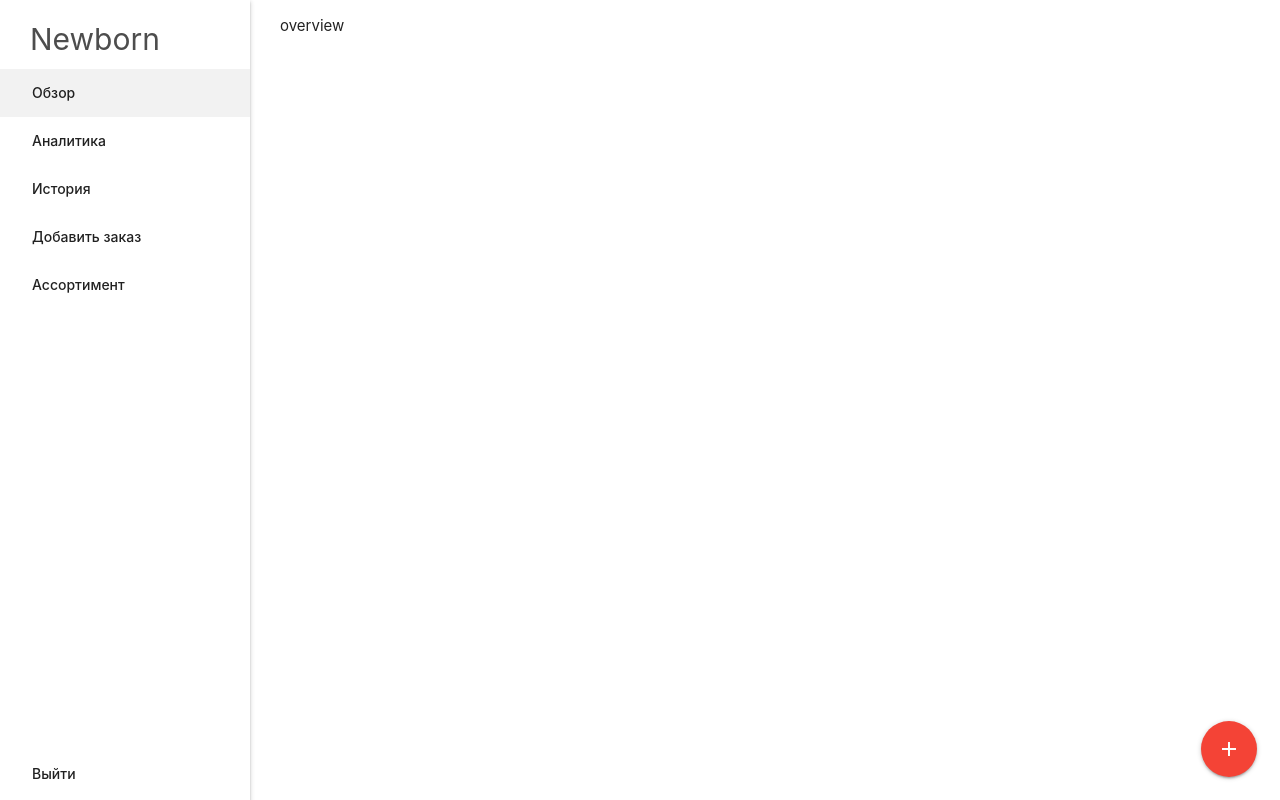
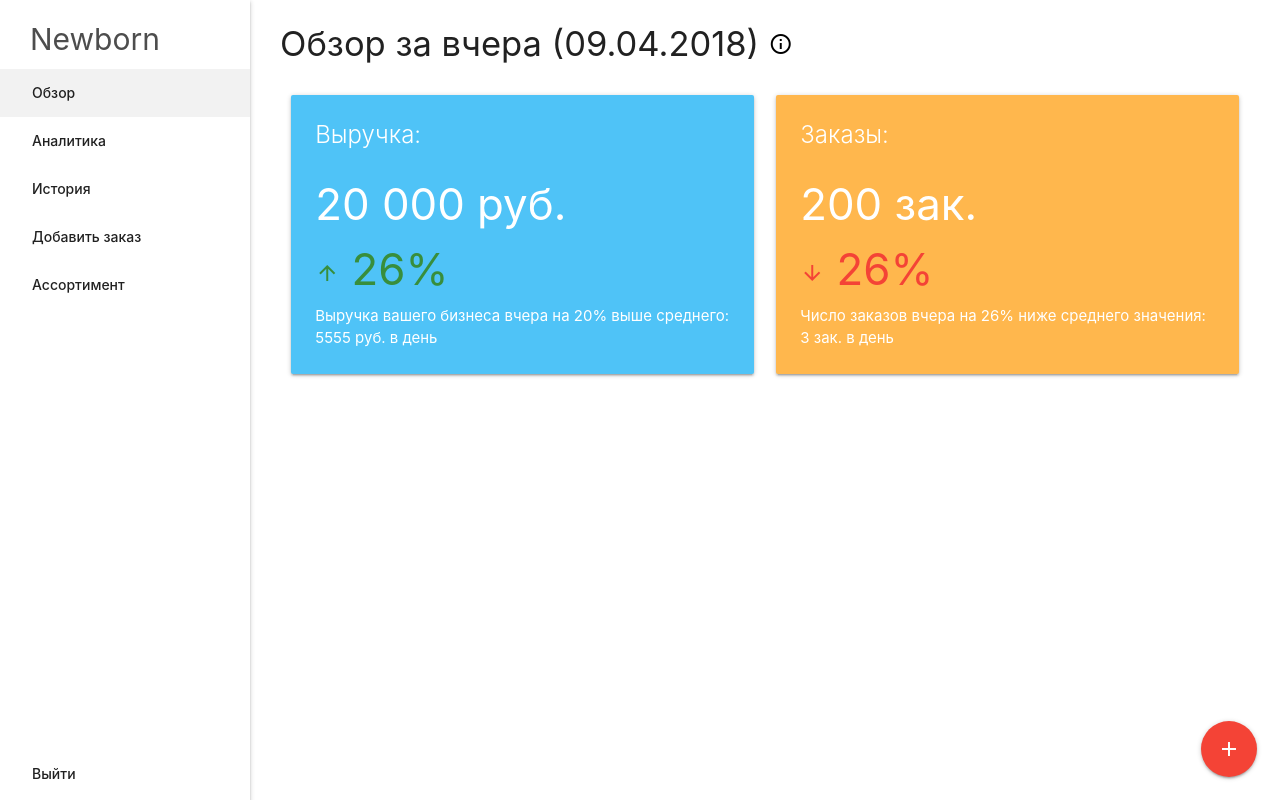
Before and after one commit to sspinit88/fullstack-wfms, an Angular app in the folder client/: page /site/overview in a window 1280 px wide. Built offline with nearby package versions, Linux system fonts and the light colour scheme; sample sign-in values are in the browser's storage.

Commit message:
added loader with async pipe to categories-pages

```diff
--- a/client/src/app/app.module.ts
+++ b/client/src/app/app.module.ts
@@ -16,6 +16,8 @@ import {AnalitycsPageComponent} from './analitycs-page/analitycs-page.component'
 import {HistoryPageComponent} from './history-page/history-page.component';
 import {OrderPageComponent} from './order-page/order-page.component';
 import {CategoriesPageComponent} from './categories-page/categories-page.component';
+import {CategoriesService} from "./shared/services/categories.service";
+import {LoaderComponent} from './shared/components/loader/loader.component';
 
 @NgModule({
   declarations: [
@@ -28,7 +30,8 @@ import {CategoriesPageComponent} from './categories-page/categories-page.compone
     AnalitycsPageComponent,
     HistoryPageComponent,
     OrderPageComponent,
-    CategoriesPageComponent
+    CategoriesPageComponent,
+    LoaderComponent
   ],
   imports: [
     BrowserModule,
@@ -39,6 +42,7 @@ import {CategoriesPageComponent} from './categories-page/categories-page.compone
   ],
   providers: [
     AuthGuard,
+    CategoriesService,
     {
       provide: HTTP_INTERCEPTORS,
       multi: true,
--- a/client/src/app/categories-page/categories-page.component.html
+++ b/client/src/app/categories-page/categories-page.component.html
@@ -1,3 +1,33 @@
-<p>
-  categories-page works!
-</p>
+<div class="page-title">
+  <h4>Категории</h4>
+  <button class="waves-effect waves-light btn grey darken-1"
+          [routerLink]="['/site', 'new']">
+    Добавить категорию
+  </button>
+</div>
+
+<div class="row"
+      *ngIf="categories$ | async as categories; else loader">
+  <div class="col s12">
+    <div class="collection"
+          *ngIf="categories.length !== 0; else empty">
+      <a class="collection-item"
+          *ngFor="let category of categories; trackBy:trackByFn"
+          [routerLink]="['/site', 'categories', category._id]">
+        {{category.name}}
+      </a>
+    </div>
+  </div>
+</div>
+
+<ng-template #loader>
+  <app-loader></app-loader>
+</ng-template>
+
+<ng-template #empty>
+  <div class="center">
+    <p>
+      Нет ни одной категории.
+    </p>
+  </div>
+</ng-template>
--- a/client/src/app/categories-page/categories-page.component.ts
+++ b/client/src/app/categories-page/categories-page.component.ts
@@ -1,4 +1,7 @@
 import { Component, OnInit } from '@angular/core';
+import {CategoriesService} from "../shared/services/categories.service";
+import {CategoryModel} from "../shared/models/category.model";
+import {Observable} from "rxjs/index";
 
 @Component({
   selector: 'app-categories-page',
@@ -6,10 +9,37 @@ import { Component, OnInit } from '@angular/core';
   styleUrls: ['./categories-page.component.scss']
 })
 export class CategoriesPageComponent implements OnInit {
+  // вывод лоадера с помощью флага - старый подход, прогрессивный - с помощью pipe async
+  // для того, что бы вернуть старый вариант с лоадером - снять коммент после пометки $isLoader
+  // вернуть условие для показа блоков в html.component
+  // $isLoader
+  // isLoading: boolean = false;
+  // categories: CategoryModel[] = [];
 
-  constructor() { }
+  // с pipe async
+  // categories$ - $ означает, что данная переменная явлю rxjs-стримом и является асинхронной
+  categories$: Observable<CategoryModel[]>;
+
+  constructor(
+      private categoriesService: CategoriesService,
+  ) {}
 
   ngOnInit() {
+    // work with loader
+    // $isLoader
+    // this.isLoading = true;
+
+    // get all categories + $$isLoader
+    // this.categoriesService.fetch().subscribe(categories => {
+    //   this.isLoading = false;
+    //   this.categories = categories;
+    // });
+
+    this.categories$ = this.categoriesService.fetch();
+  }
+
+  trackByFn(index, item) {
+    return item.id;
   }
 
 }
--- a/client/src/app/overview-page/overview-page.component.html
+++ b/client/src/app/overview-page/overview-page.component.html
@@ -1 +1,36 @@
-<p>overview</p>
+<div class="page-title">
+  <h4>
+    Обзор за вчера (09.04.2018)
+    <i class="material-icons black-text pointer" id="dashboard-info">info_outline</i>
+  </h4>
+</div>
+
+<div class="row">
+  <div class="col s12 l6">
+    <div class="card light-blue lighten-2 white-text">
+      <div class="card-content">
+        <span class="card-title">Выручка:</span>
+        <h3>20 000 руб.</h3>
+        <h3 class="green-text text-darken-2 m0 mb1">
+          <i class="material-icons">arrow_upward</i>
+          26%
+        </h3>
+        <p>Выручка вашего бизнеса вчера на 20% выше среднего: 5555 руб. в день</p>
+      </div>
+    </div>
+  </div>
+
+  <div class="col s12 l6">
+    <div class="card orange lighten-2 white-text">
+      <div class="card-content">
+        <span class="card-title">Заказы:</span>
+        <h3>200 зак.</h3>
+        <h3 class="red-text m0 mb1">
+          <i class="material-icons">arrow_downward</i>
+          26%
+        </h3>
+        <p>Число заказов вчера на 26% ниже среднего значения: 3 зак. в день</p>
+      </div>
+    </div>
+  </div>
+</div>
```
Also changed, not shown: client/src/theme/fullstack-theme-master/categories.html (indentation only), 1 other file (tests, documents, lock files or other folders).
